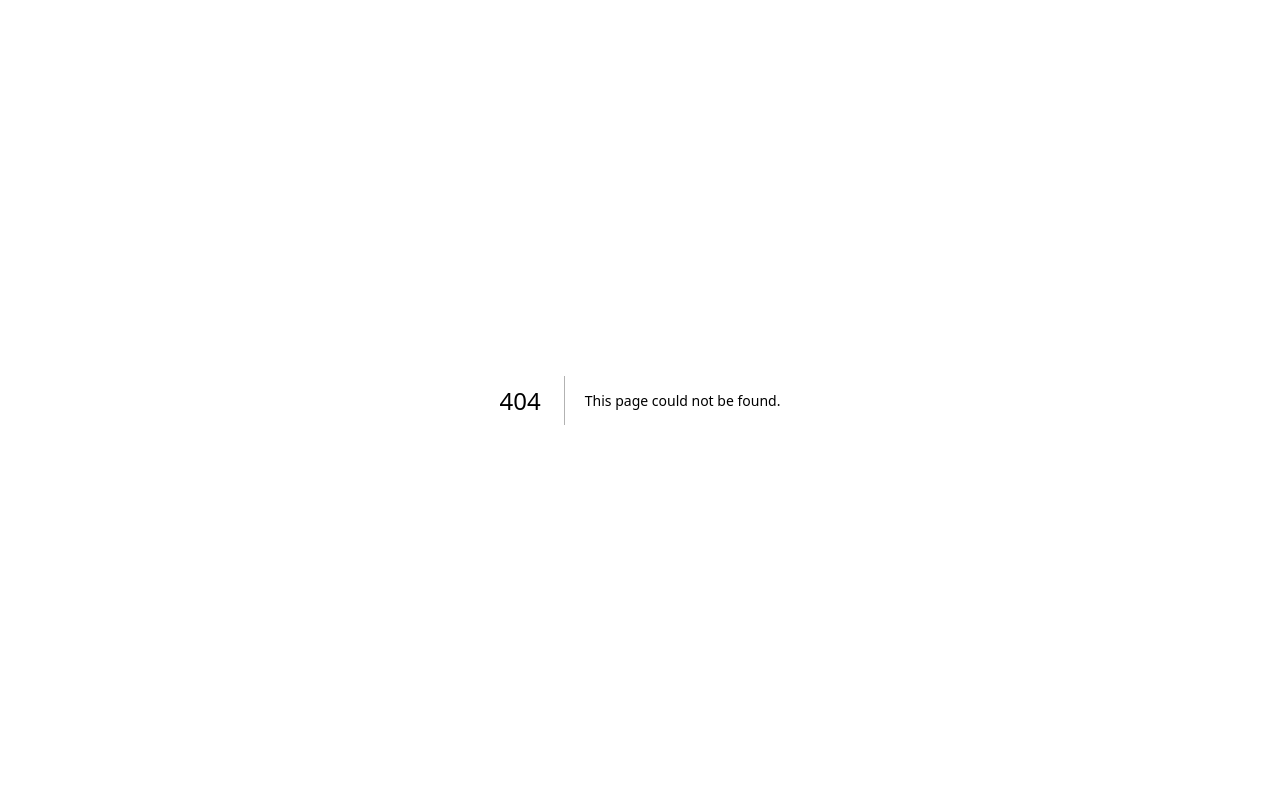
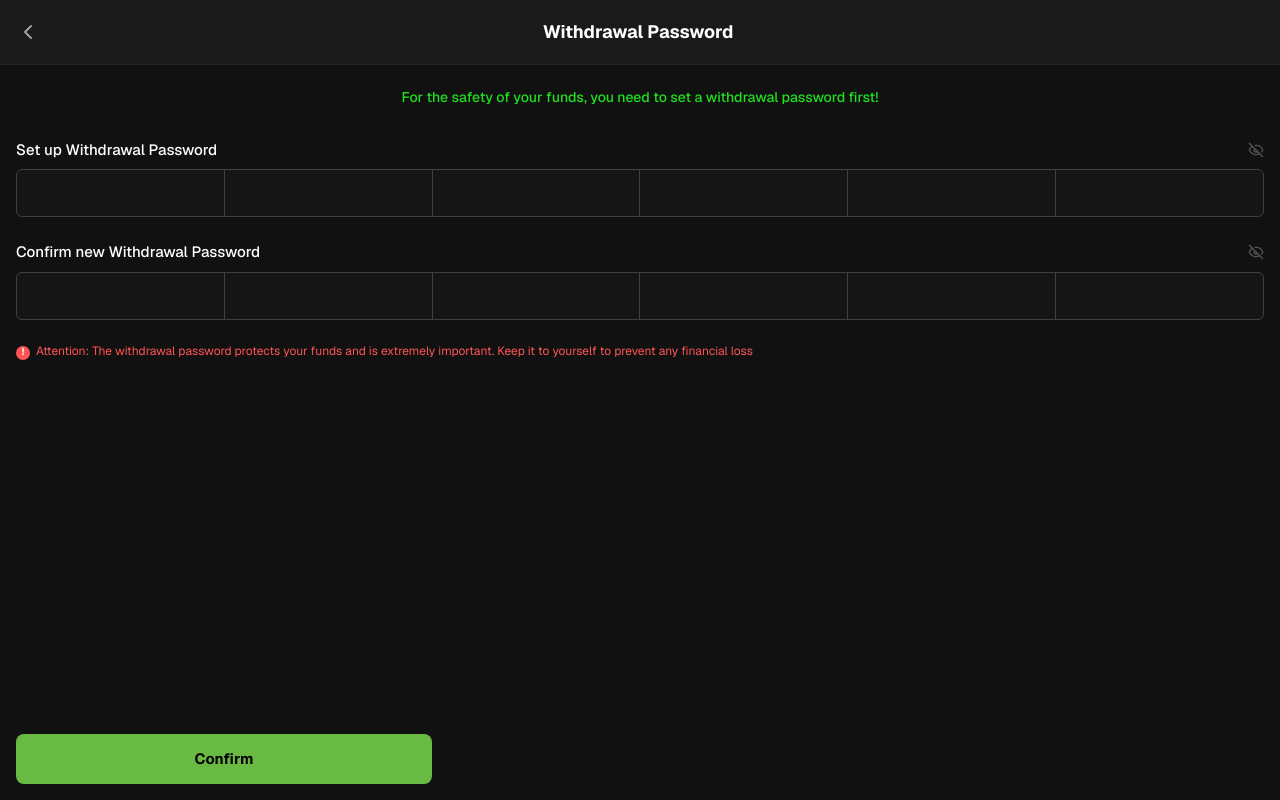
Before and after one commit to mhaseeb6662-spec/Gaming-app, a Next.js app: page /withdraw in a window 1280 px wide. Before the commit this address had no page. Built offline with nearby package versions, Linux system fonts and the light colour scheme.

Commit message:
Add withdraw password screen and deposit dropdown

```diff
--- /dev/null
+++ b/patch_deposit.js
@@ -0,0 +1,49 @@
+const fs = require('fs');
+let code = fs.readFileSync('src/components/HomeScreen.tsx', 'utf8');
+
+code = code.replace(
+  /const \[isMenuOpen, setIsMenuOpen\] = useState\(false\);/,
+  'const [isMenuOpen, setIsMenuOpen] = useState(false);\n  const [isDepositMenuOpen, setIsDepositMenuOpen] = useState(false);'
+);
+
+const oldDeposit = `              {/* Deposit Button */}
+              <div className="relative shrink-0 ml-1">
+                <div className="absolute -top-1.5 -right-1.5 bg-[#ff0b0b] text-white text-[9px] font-bold px-1 rounded-sm z-10 shadow-md transform rotate-12">
+                  +3%
+                </div>
+                <button onClick={() => window.location.href = '/deposit'} className="bg-[#66df2f] hover:bg-[#55cc25] text-black px-2.5 rounded-lg text-[13px] font-bold min-w-[80px] flex items-center justify-center gap-1 shadow-[0_2px_10px_rgba(102,223,47,0.3)] transition-colors h-[32px]">
+                  Deposit
+                  <svg className="w-3 h-3 opacity-80 mt-0.5" fill="none" stroke="currentColor" viewBox="0 0 24 24"><path strokeLinecap="round" strokeLinejoin="round" strokeWidth="3" d="M19 9l-7 7-7-7"></path></svg>
+                </button>
+              </div>`;
+
+const newDeposit = `              {/* Deposit Button */}
+              <div className="relative shrink-0 ml-1">
+                <div className="absolute -top-1.5 -right-1.5 bg-[#ff0b0b] text-white text-[9px] font-bold px-1 rounded-sm z-10 shadow-md transform rotate-12">
+                  +3%
+                </div>
+                <div className="relative">
+                  <div className="flex bg-[#66df2f] hover:bg-[#55cc25] text-black rounded-lg shadow-[0_2px_10px_rgba(102,223,47,0.3)] transition-colors h-[32px]">
+                    <button onClick={() => window.location.href = '/deposit'} className="px-2.5 text-[13px] font-bold h-full flex items-center justify-center rounded-l-lg border-r border-black/10">
+                      Deposit
+                    </button>
+                    <button onClick={() => setIsDepositMenuOpen(!isDepositMenuOpen)} className="px-1.5 h-full flex items-center justify-center rounded-r-lg">
+                      <svg className="w-3.5 h-3.5 opacity-80 mt-0.5" fill="none" stroke="currentColor" viewBox="0 0 24 24"><path strokeLinecap="round" strokeLinejoin="round" strokeWidth="3" d="M19 9l-7 7-7-7"></path></svg>
+                    </button>
+                  </div>
+                  {isDepositMenuOpen && (
+                    <>
+                      <div className="fixed inset-0 z-40" onClick={() => setIsDepositMenuOpen(false)} />
+                      <div className="absolute top-full right-0 mt-1.5 w-32 bg-[#1a1a1a] border border-[#ffdf00]/30 rounded-lg shadow-xl overflow-hidden z-50">
+                        <button onClick={() => window.location.href = '/withdraw'} className="w-full text-left px-3 py-2 text-[13px] text-white hover:bg-neutral-800 transition-colors font-medium flex items-center gap-2">
+                          <span className="text-xl">💰</span> Withdraw
+                        </button>
+                      </div>
+                    </>
+                  )}
+                </div>
+              </div>`;
+
+code = code.replace(oldDeposit, newDeposit);
+fs.writeFileSync('src/components/HomeScreen.tsx', code);
+console.log('Done!');
--- /dev/null
+++ b/src/app/withdraw/page.tsx
@@ -0,0 +1,5 @@
+import WithdrawScreen from "@/components/WithdrawScreen";
+
+export default function WithdrawPage() {
+  return <WithdrawScreen />;
+}
--- a/src/components/HomeScreen.tsx
+++ b/src/components/HomeScreen.tsx
@@ -274,6 +274,7 @@ import { useUser } from "@/context/UserContext";
 export default function HomeScreen({ onLoginClick, onRegisterClick }: { onLoginClick?: () => void, onRegisterClick?: () => void }) {
   const [heroIndex, setHeroIndex] = useState(0);
   const [isMenuOpen, setIsMenuOpen] = useState(false);
+  const [isDepositMenuOpen, setIsDepositMenuOpen] = useState(false);
   const { user, logout } = useUser();
 
   useEffect(() => {
@@ -350,10 +351,26 @@ export default function HomeScreen({ onLoginClick, onRegisterClick }: { onLoginC
                 <div className="absolute -top-1.5 -right-1.5 bg-[#ff0b0b] text-white text-[9px] font-bold px-1 rounded-sm z-10 shadow-md transform rotate-12">
                   +3%
                 </div>
-                <button onClick={() => window.location.href = '/deposit'} className="bg-[#66df2f] hover:bg-[#55cc25] text-black px-2.5 rounded-lg text-[13px] font-bold min-w-[80px] flex items-center justify-center gap-1 shadow-[0_2px_10px_rgba(102,223,47,0.3)] transition-colors h-[32px]">
-                  Deposit
-                  <svg className="w-3 h-3 opacity-80 mt-0.5" fill="none" stroke="currentColor" viewBox="0 0 24 24"><path strokeLinecap="round" strokeLinejoin="round" strokeWidth="3" d="M19 9l-7 7-7-7"></path></svg>
-                </button>
+                <div className="relative">
+                  <div className="flex bg-[#66df2f] hover:bg-[#55cc25] text-black rounded-lg shadow-[0_2px_10px_rgba(102,223,47,0.3)] transition-colors h-[32px]">
+                    <button onClick={() => window.location.href = '/deposit'} className="px-2.5 text-[13px] font-bold h-full flex items-center justify-center rounded-l-lg border-r border-black/10">
+                      Deposit
+                    </button>
+                    <button onClick={() => setIsDepositMenuOpen(!isDepositMenuOpen)} className="px-1.5 h-full flex items-center justify-center rounded-r-lg">
+                      <svg className="w-3.5 h-3.5 opacity-80 mt-0.5" fill="none" stroke="currentColor" viewBox="0 0 24 24"><path strokeLinecap="round" strokeLinejoin="round" strokeWidth="3" d="M19 9l-7 7-7-7"></path></svg>
+                    </button>
+                  </div>
+                  {isDepositMenuOpen && (
+                    <>
+                      <div className="fixed inset-0 z-40" onClick={() => setIsDepositMenuOpen(false)} />
+                      <div className="absolute top-full right-0 mt-1.5 w-32 bg-[#1a1a1a] border border-[#ffdf00]/30 rounded-lg shadow-xl overflow-hidden z-50">
+                        <button onClick={() => window.location.href = '/withdraw'} className="w-full text-left px-3 py-2 text-[13px] text-white hover:bg-neutral-800 transition-colors font-medium flex items-center gap-2">
+                          <span className="text-xl">💰</span> Withdraw
+                        </button>
+                      </div>
+                    </>
+                  )}
+                </div>
               </div>
             </>
           ) : (
--- /dev/null
+++ b/src/components/WithdrawScreen.tsx
@@ -0,0 +1,107 @@
+"use client";
+
+import { useState } from "react";
+import { ChevronLeft, EyeOff, AlertCircle } from "lucide-react";
+import { useRouter } from "next/navigation";
+
+export default function WithdrawScreen() {
+  const router = useRouter();
+  const [password, setPassword] = useState("");
+  const [confirmPassword, setConfirmPassword] = useState("");
+
+  const handleInput = (val: string, setter: (v: string) => void) => {
+    // Only allow digits, max 6
+    const clean = val.replace(/\D/g, "").slice(0, 6);
+    setter(clean);
+  };
+
+  const renderBoxes = (value: string) => {
+    return (
+      <div className="flex w-full border border-neutral-700 rounded-md overflow-hidden bg-[#151515]">
+        {[...Array(6)].map((_, i) => (
+          <div
+            key={i}
+            className={`flex-1 h-[46px] flex items-center justify-center text-xl font-bold border-r border-neutral-700 last:border-r-0 ${value[i] ? "text-white" : "text-transparent"}`}
+          >
+            {value[i] ? "•" : ""}
+          </div>
+        ))}
+      </div>
+    );
+  };
+
+  return (
+    <div className="min-h-screen bg-[#111] text-white flex flex-col font-sans pb-24">
+      {/* Header */}
+      <div className="flex items-center justify-between p-4 bg-[#1a1a1a] sticky top-0 z-50 border-b border-neutral-800">
+        <button onClick={() => router.back()} className="text-neutral-400 hover:text-white p-1 -ml-1">
+          <ChevronLeft className="w-6 h-6" />
+        </button>
+        <h1 className="text-lg font-bold">Withdrawal Password</h1>
+        <div className="w-8"></div> {/* Spacer for centering */}
+      </div>
+
+      {/* Content */}
+      <div className="flex-1 px-4 pt-6">
+        <p className="text-[#1fdf1f] text-center text-sm font-medium mb-8 leading-tight">
+          For the safety of your funds, you need to set a withdrawal password first!
+        </p>
+
+        {/* Set Password */}
+        <div className="mb-6 relative">
+          <div className="flex justify-between items-center mb-2">
+            <span className="text-[15px] font-medium">Set up Withdrawal Password</span>
+            <EyeOff className="w-4 h-4 text-neutral-600" />
+          </div>
+          <div className="relative">
+            {renderBoxes(password)}
+            <input
+              type="text"
+              inputMode="numeric"
+              className="absolute inset-0 w-full h-full opacity-0 cursor-text"
+              value={password}
+              onChange={(e) => handleInput(e.target.value, setPassword)}
+            />
+          </div>
+        </div>
+
+        {/* Confirm Password */}
+        <div className="mb-6 relative">
+          <div className="flex justify-between items-center mb-2">
+            <span className="text-[15px] font-medium">Confirm new Withdrawal Password</span>
+            <EyeOff className="w-4 h-4 text-neutral-600" />
+          </div>
+          <div className="relative">
+            {renderBoxes(confirmPassword)}
+            <input
+              type="text"
+              inputMode="numeric"
+              className="absolute inset-0 w-full h-full opacity-0 cursor-text"
+              value={confirmPassword}
+              onChange={(e) => handleInput(e.target.value, setConfirmPassword)}
+            />
+          </div>
+        </div>
+
+        {/* Warning Text */}
+        <div className="flex items-start gap-1.5 text-[#ff5555] text-xs leading-tight">
+          <div className="bg-[#ff5555] text-white rounded-full w-3.5 h-3.5 flex items-center justify-center shrink-0 mt-0.5">
+            <span className="text-[10px] font-bold">!</span>
+          </div>
+          <p>
+            Attention: The withdrawal password protects your funds and is extremely important. Keep it to yourself to prevent any financial loss
+          </p>
+        </div>
+      </div>
+
+      {/* Bottom Button */}
+      <div className="p-4 bg-[#111] fixed bottom-0 w-full max-w-md mx-auto z-50">
+        <button
+          className={`w-full py-3.5 rounded-lg font-bold text-[15px] text-black ${password.length === 6 && confirmPassword.length === 6 ? "bg-[#66df2f] hover:bg-[#55cc25] shadow-[0_2px_15px_rgba(31,223,31,0.3)]" : "bg-[#80e550] opacity-80"}`}
+        >
+          Confirm
+        </button>
+      </div>
+    </div>
+  );
+}
```
